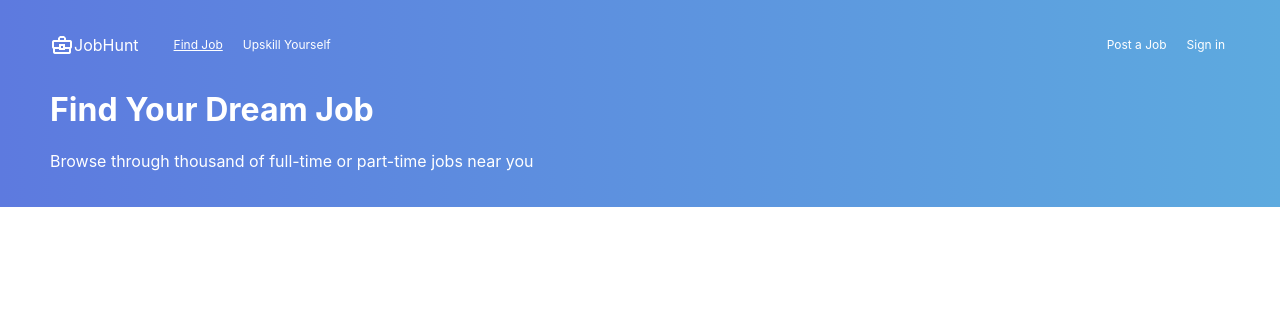
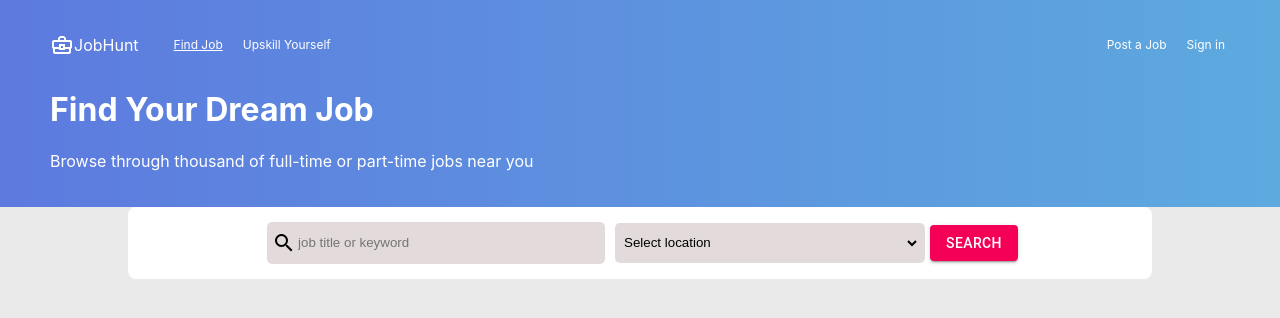
Before and after one commit to ravishukla86044/goodera, a React (Create React App) app in the folder gooderafrontend/: page / in a window 1280 px wide. Shown: the top 318 px of the page. Built offline with nearby package versions, Linux system fonts and the light colour scheme.

Commit message:
search bar added

```diff
--- a/gooderafrontend/src/App.css
+++ b/gooderafrontend/src/App.css
@@ -1,2 +1,5 @@
 .App {
+  background: #eaeaea;
+  height: max-content;
+  min-height: 100vh;
 }
--- a/gooderafrontend/src/App.jsx
+++ b/gooderafrontend/src/App.jsx
@@ -1,11 +1,13 @@
 import logo from "./logo.svg";
 import { Header } from "./Components/Header/Header";
 import "./App.css";
+import { Search } from "./Components/Middle/Search";
 
 function App() {
   return (
     <div className="App">
       <Header />
+      <Search />
     </div>
   );
 }
--- a/gooderafrontend/src/Components/Middle/Search.jsx
+++ b/gooderafrontend/src/Components/Middle/Search.jsx
@@ -1,28 +1,45 @@
 import styled from "styled-components";
 import Select from "@material-ui/core/Select";
-import MenuItem from "@material-ui/core/MenuItem";
+
+import { useState } from "react";
+import Button from "@material-ui/core/Button";
+import InputLabel from "@material-ui/core/InputLabel";
 
 function Search() {
-  const handleChange = () => {};
+  const [text, setText] = useState("");
+  const [location, setLocation] = useState("");
+  const handleChange = (event) => {
+    setLocation(event.target.value);
+    console.log(event.target.value);
+  };
+
+  const handelClick = () => {};
 
   return (
     <Con>
-      <div>
-        <input name="text" type="text" placeholder="job title or keyword" />
+      <div className="inputDiv">
+        <span class="material-icons-outlined">search</span>
+        <input
+          onChange={(e) => setText(e.target.value)}
+          value={text}
+          name="text"
+          type="text"
+          placeholder="job title or keyword"
+        />
       </div>
-      <div>
-        <Select
-          labelId="demo-simple-select-label"
-          id="demo-simple-select"
-          value={age}
-          onChange={handleChange}
-        >
-          <MenuItem value={10}>Ten</MenuItem>
-          <MenuItem value={20}>Twenty</MenuItem>
-          <MenuItem value={30}>Thirty</MenuItem>
-        </Select>
+      <div className="selectDiv">
+        <select className="select" onChange={handleChange} name="location" value={location}>
+          <option aria-label="None" value="Select location">
+            Select location
+          </option>
+          <option value={"London"}>London</option>
+          <option value={"Germany"}>Germany</option>
+          <option value={"India"}>India</option>
+        </select>
       </div>
-      <div></div>
+      <Button onClick={handelClick} variant="contained" color="secondary">
+        Search
+      </Button>
     </Con>
   );
 }
@@ -35,5 +52,39 @@ const Con = styled.div`
   display: flex;
   align-items: center;
   justify-content: center;
+  box-sizing: border-box;
+  padding: 10px 20px;
+  margin: auto;
+
+  & > div {
+    margin: 5px;
+  }
+
+  .inputDiv,
+  .selectDiv {
+    background: #e3dbdb;
+    padding: 5px;
+    border-radius: 5px;
+    display: flex;
+    align-items: center;
+    justify-content: center;
+  }
+  input {
+    width: 300px;
+    height: 30px;
+    border: 0px;
+    outline-width: 0px;
+    background: none;
+  }
+
+  .select {
+    background: #e3dbdb;
+
+    width: 300px;
+    height: 30px;
+    border: 0px;
+    outline-width: 0px;
+    padding: 0px;
+  }
 `;
 export { Search };
```
Also changed, not shown: gooderafrontend/src/Components/Middle/SearchItem.jsx (+9 -2 lines).
